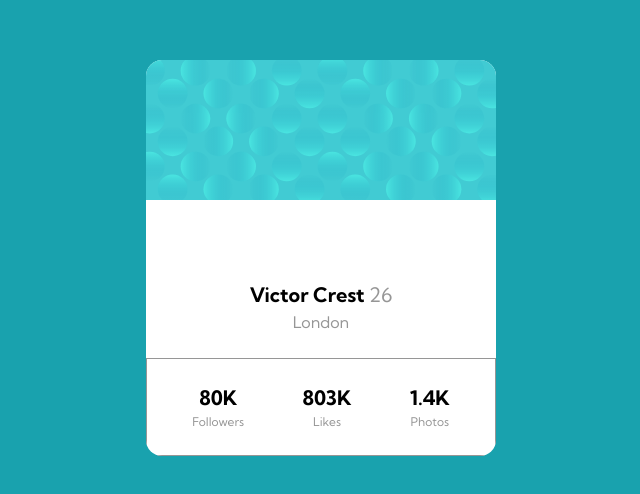
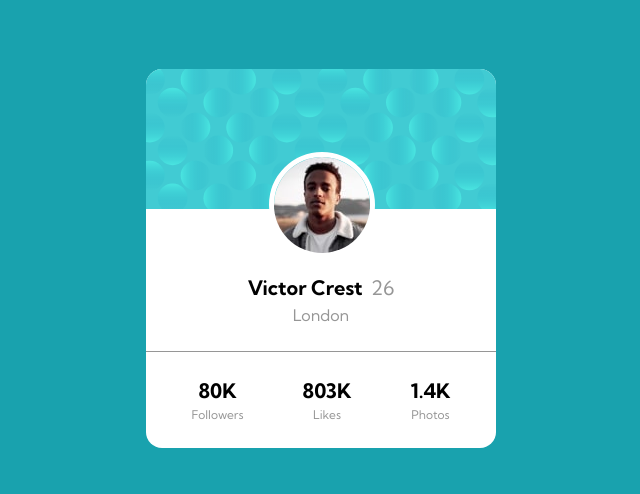
Before and after one commit to Moses2308/profile-card, a plain HTML site: page index.html in a window 1280 px wide. Shown: the part 142-636 px from the top of the page, without its empty margins (319-959 px from the left). Drawn offline with Linux system fonts and the light colour scheme.

Commit message:
positioned profile picture and fixed stat border

```diff
--- a/index.html
+++ b/index.html
@@ -27,6 +27,11 @@
     <main>
       <article class="profile-card">
         <img src="images/bg-pattern-card.svg" />
+        <img
+          src="images/image-victor.jpg"
+          alt="Picture of Victor Crest"
+          class="profile__picture"
+        />
         <section class="profile__info">
           <p>Victor Crest <span class="info__age">26</span></p>
           <p class="info__city">London</p>
--- a/style.css
+++ b/style.css
@@ -26,27 +26,39 @@ footer {
   border-radius: 1rem;
   overflow: hidden;
   text-align: center;
+
+  position: relative;
 }
+.profile__picture {
+  position: absolute;
+  top: 22%;
+  left: 35%;
+  border-radius: 50%;
+  border: 5px solid white;
+
+  width: 30.3%;
+}
+
 .profile__info {
-  padding: 5rem 0 1.5rem 0;
+  padding: 4rem 0 1.5rem 0;
   font-size: 1.25rem;
   font-weight: var(--font-weight-heavy);
 }
 .info__age {
   font-weight: var(--font-weight-normal);
   color: var(--color-dark-gray);
+  margin-left: 0.25rem;
 }
 .info__city {
   font-weight: var(--font-weight-normal);
   color: var(--color-dark-gray);
   font-size: 1rem;
 }
-
 .profile__stats {
   display: flex;
   justify-content: space-around;
   padding: 1.5rem 1rem;
-  border: 1px solid var(--color-dark-gray);
+  border-top: 1px solid var(--color-dark-gray);
 }
 .category__amount {
   font-weight: var(--font-weight-heavy);
```
